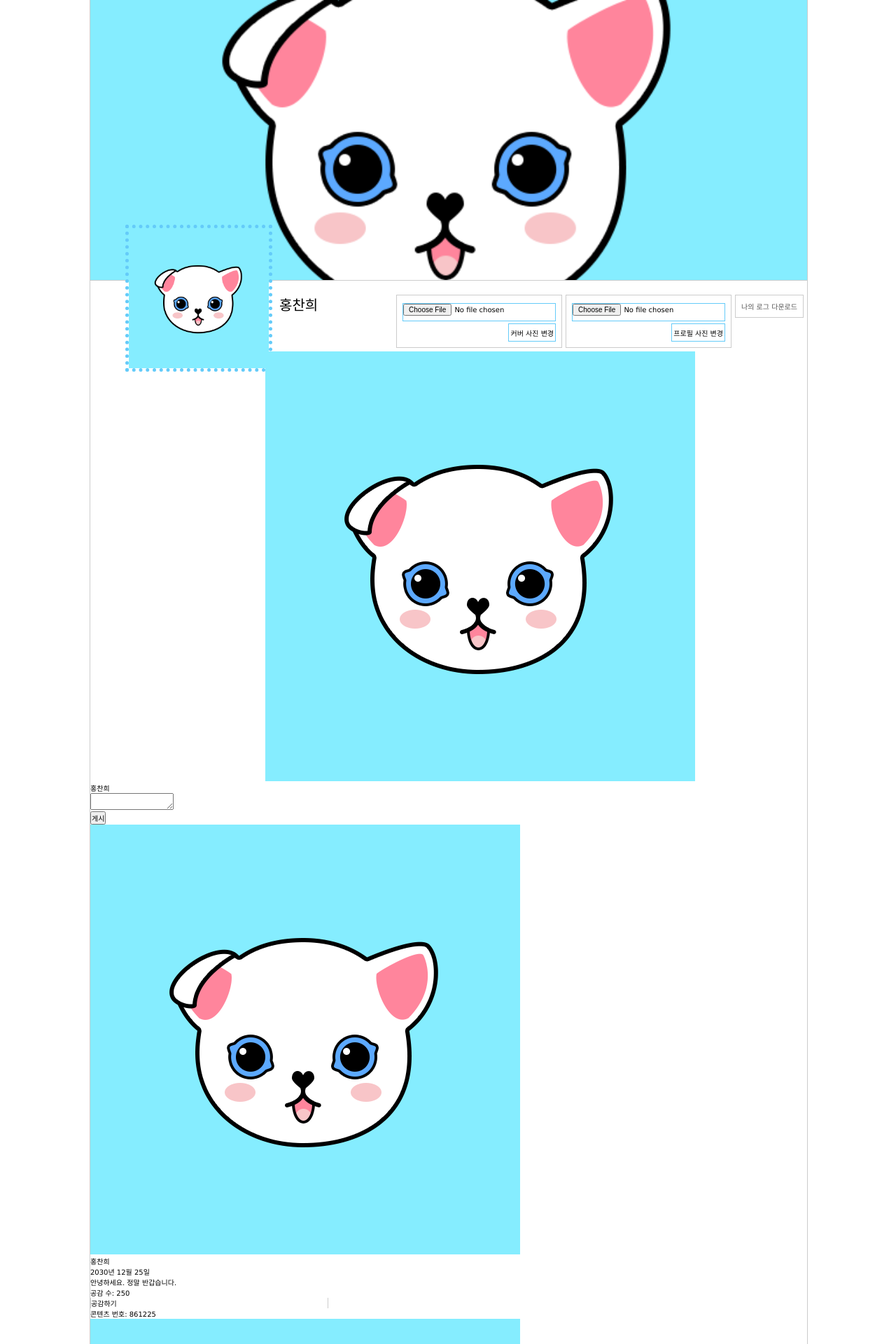
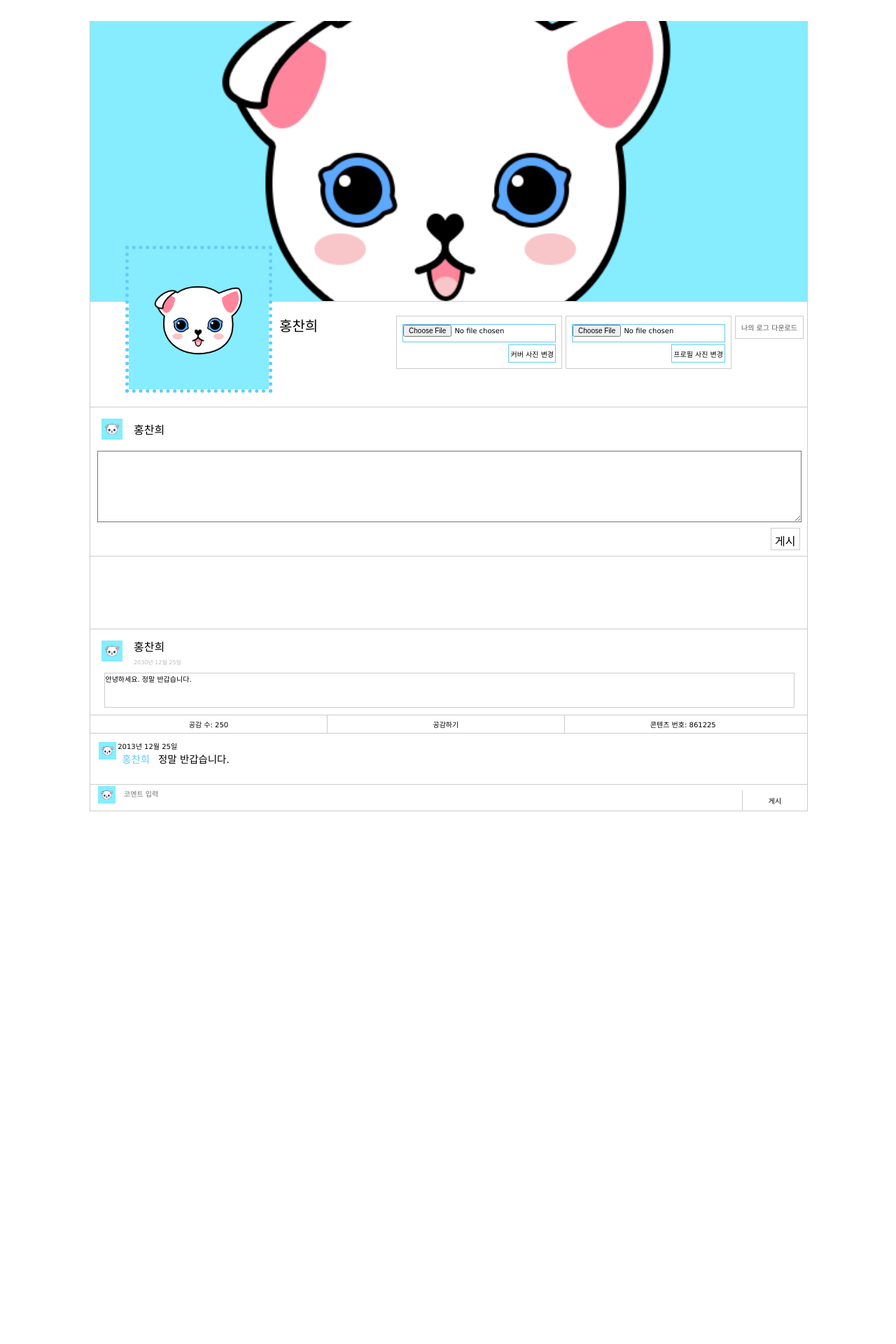
Before and after one commit to ghdcksgml1/First_web_project, a PHP site: page /me.html in a window 1280 px wide. Shown: the top 1920 px of the page at 70% size. After the commit the page ends 1159 px from the top, so only its background shows below. Run offline with PHP 8.4, Linux system fonts and the light colour scheme.

Commit message:
2021.07.24

```diff
--- a/css/me.css
+++ b/css/me.css
@@ -43,113 +43,333 @@
   text-align: center;
   cursor: pointer;
 }
-.myButtonBox a{
-  color:#555;
+.myButtonBox a {
+  color: #555;
 }
-.photoBox{
-  clear:both;
-  float:right;
-  margin-top:3px;
-  border:1px solid #64cbf9
+.photoBox {
+  clear: both;
+  float: right;
+  margin-top: 3px;
+  border: 1px solid #64cbf9;
 }
-.myButtonBox .photoSelectorBtn{
-  width:70%;
-  height:24px;
+.myButtonBox .photoSelectorBtn {
+  width: 70%;
+  height: 24px;
 }
-#myProfilePhotoUploadBtn, #myCoverPhotoUploadBtn{
-  float:right;
-  height:24px;
-  padding:0 2px 0 2px;
+#myProfilePhotoUploadBtn,
+#myCoverPhotoUploadBtn {
+  float: right;
+  height: 24px;
+  padding: 0 2px 0 2px;
 }
 /* 다음 코드는 현재 꾸미려는 부분 외에는 우선 안 보이게 처리하기 위함 */
-#myContent{
-  _display:none;
+#myContent {
+  _display: none;
 }
 
 /* mobile base */
-@media screen and (min-width:0px) and (max-width:1199px){
-  #name{width:100%}
-}
-
-@media screen and (min-width:320px) and (max-width:374px){
-  #myProfilePhoto{
-    width:80px;
-    max-height:100px;
-  }
-}
-@media screen and (min-width:375px) and (max-width:399px){
-  #myProfilePhoto{
-    width:80px;
-    max-height:100px;
-  }
-  #myWallPhoto{
-    height:170px;
+@media screen and (min-width: 0px) and (max-width: 1199px) {
+  #name {
+    width: 100%;
   }
 }
 
-@media screen and (min-width:400px) and (max-width:500px){
-  #myProfilePhoto{
-    width:100px;
-    max-height:120px;
+@media screen and (min-width: 320px) and (max-width: 374px) {
+  #myProfilePhoto {
+    width: 80px;
+    max-height: 100px;
   }
-  #myWallPhoto{
-    height:200px;
+}
+@media screen and (min-width: 375px) and (max-width: 399px) {
+  #myProfilePhoto {
+    width: 80px;
+    max-height: 100px;
+  }
+  #myWallPhoto {
+    height: 170px;
   }
 }
 
-@media screen and (min-width:501px) and (max-width:700px){
-  #myProfilePhoto{
-    width:150px;
-    max-height:170px;
+@media screen and (min-width: 400px) and (max-width: 500px) {
+  #myProfilePhoto {
+    width: 100px;
+    max-height: 120px;
   }
-  #myWallPhoto{
-    height:300px;
+  #myWallPhoto {
+    height: 200px;
   }
 }
 
-@media screen and (min-width:427px) and (max-width:729px){
-  .myButtonBox{clear:both;}
+@media screen and (min-width: 501px) and (max-width: 700px) {
+  #myProfilePhoto {
+    width: 150px;
+    max-height: 170px;
+  }
+  #myWallPhoto {
+    height: 300px;
+  }
 }
-@media screen and (min-width:500px){
-  .likeNum{
-    clear:both;
-    width:33%;
-    cursor:pointer;
-    border:none;
+
+@media screen and (min-width: 427px) and (max-width: 729px) {
+  .myButtonBox {
+    clear: both;
   }
-  .likeBtn{
-    width:33%;
-    cursor:pointer;
-    border-left:1px solid #ccc;
-    border-right:1px solid #ccc;
+}
+@media screen and (min-width: 500px) {
+  .likeNum {
+    clear: both;
+    width: 33%;
+    cursor: pointer;
+    border: none;
   }
-  .contentsID{
-    width:33%;
-    cursor:pointer;
+  .likeBtn {
+    width: 33%;
+    cursor: pointer;
+    border-left: 1px solid #ccc;
+    border-right: 1px solid #ccc;
+  }
+  .contentsID {
+    width: 33%;
+    cursor: pointer;
   }
 }
 
 /* pc */
-@media screen and (min-width:1200px){
-  #myProfilePhoto{
-    float:left;
-    width:200px;
-    margin-left:50px;
+@media screen and (min-width: 1200px) {
+  #myProfilePhoto {
+    float: left;
+    width: 200px;
+    margin-left: 50px;
   }
-  #myProfilePhoto img{
-    float:left;
-    width:100%;
+  #myProfilePhoto img {
+    float: left;
+    width: 100%;
     margin-top: -40%;
-    border:5px dotted #64cbf9;
+    border: 5px dotted #64cbf9;
   }
-  #name{
-    float:left;
-    color:#000;
-    font-size:2em;
-    margin-left:20px;
+  #name {
+    float: left;
+    color: #000;
+    font-size: 2em;
+    margin-left: 20px;
     margin-top: 3px;
   }
-  #writing{
-    margin-top:20px;
+  #writing {
+    margin-top: 20px;
   }
 }
+
+#container {
+  clear: both;
+  width: 80%;
+  margin: 30px auto 0;
+}
+#writing {
+  clear: both;
+  float: left;
+  width: 100%;
+  border-top: 1px solid #ccc;
+  border-bottom: 1px solid #ccc;
+  margin-bottom: 10%;
+}
+#writing .me img {
+  float: left;
+  width: 30px;
+  margin: 1rem;
+}
+#writing .me p {
+  float: left;
+  font-size: 1rem;
+  margin: 1.2rem 0 0 0;
+}
+
+#writing textarea {
+  float: left;
+  width: 98%;
+  margin-left: 1%;
+  height: 100px;
+  border-radius: 0;
+}
+
+#writing #inputBox {
+  clear: both;
+  float: right;
+  width: 40px;
+  height: 1.9rem;
+  border: 1px solid #ccc;
+  margin: 0.5rem 1%;
+  color: #fff;
+  background: #fff;
+}
+#writing #inputBox input {
+  float: left;
+  width: 100%;
+  border: none;
+  color: #000;
+  font-size: 1rem;
+  background: #fff;
+  margin-top: 5px;
+}
+
+.reading {
+  clear: both;
+  float: left;
+  width: 100%;
+  border-top: 1px solid #ccc;
+  border-bottom: 1px solid #ccc;
+}
+
+.reading .writerArea img {
+  clear: both;
+  float: left;
+  width: 30px;
+  margin: 1rem;
+}
+.reading .writingInfo {
+  float: left;
+}
+.reading .writingInfo p {
+  clear: both;
+  float: left;
+  font-size: 1rem;
+  margin-top: 12px;
+}
+.reading .writingData {
+  clear: both;
+  float: left;
+  margin: 0.3rem 0 0;
+  font-size: 0.5rem;
+  color: #bbb;
+}
+
+.content {
+  float: left;
+  width: 96%;
+  min-height: 48px;
+  margin-left: 2%;
+  border: 1px solid #ccc;
+}
+
+.likeArea {
+  clear: both;
+  float: left;
+  width: 100%;
+  margin-top: 10px;
+  border-top: 1px solid #ccc;
+  border-bottom: 1px solid #ccc;
+}
+.likeArea div {
+  padding: 5px 0;
+  text-align: center;
+}
+.likeNum {
+  clear: both;
+  float: left;
+  width: 33%;
+}
+.likeBtn {
+  float: left;
+  width: 33%;
+  border-right: 1px solid #ccc;
+}
+.contentsID {
+  float: left;
+  width: 33%;
+}
+
+.myCommentArea {
+  float: left;
+  width: 100%;
+}
+.myCommentArea img {
+  float: left;
+  width: 25px;
+  margin: 2px;
+}
+.commentBox {
+  clear: both;
+  float: left;
+  width: 98%;
+  padding: 1%;
+  font-size: 1.2em;
+}
+.myCommentArea .inputBox {
+  float: left;
+  width: 100%;
+  margin-top: 16px;
+  border-top: 1px solid #ccc;
+}
+.inputComment {
+  float: left;
+  width: 70%;
+  height: 26px;
+  margin-left: 10px;
+  border: none;
+  background: #fff;
+}
+
+.regCommentBox {
+  float: right;
+  width: 9%;
+  height: 29px;
+  border-left: 1px solid #ccc;
+  background: #fff;
+}
+/* 음.. */
+.regCommentBox {
+  float: left;
+  width: 100%;
+  border: none;
+  color: #000;
+  background: none;
+  margin-top: 8px;
+}
+.commentPoster,
+.writtenComment {
+  float: left;
+  font-size: 1.2em;
+  margin-left: 6px;
+}
+
+.commentBox .commentPoster {
+  color: #64cbf9;
+  margin-right: 6px;
+}
+
+.regCommentBox {
+  float: right;
+  width: 9%;
+  height: 29px;
+  border-left: 1px solid #ccc;
+  background: #fff;
+}
+.regCommentBtn {
+  float: left;
+  width: 100%;
+  height: 29px;
+  border: none;
+  color: #000;
+  background: none;
+  cursor: pointer;
+}
+
+.inputBox {
+  float: left;
+  width: 100%;
+  margin-top: 16px;
+  border-top: 1px solid #ccc;
+}
+.inputBox img {
+  float: left;
+  width: 25px;
+  margin: 2px 2px 2px 11px;
+}
+
+#noContents {
+  clear: both;
+  float: left;
+  width: 100%;
+  text-align: center;
+  padding: 10px 0 10px 0;
+  display: none;
+}
--- a/me.html
+++ b/me.html
@@ -69,12 +69,13 @@
                 <div class="reading">
                     <div class="writerArea">
                         <img src="./images/me/happyCat.png"/>
-                        <div class="writingInfo"></div>
+                        <div class="writingInfo">
                             <p>홍찬희</p>
                             <div class="writingData">2030년 12월 25일</div>
                         </div>
                     </div>
                     <span class="content">안녕하세요. 정말 반갑습니다.</span>
+
 
                     <div class="likeArea">
                         <div class="likeNum likes861225" style="background:#fff">공감 수: 250</div>
@@ -97,6 +98,7 @@
                             <input type="button" class="regCommentBtn" id="comments861225" value="게시"/>
                         </div>
                     </div>
+                </div>
                     <!-- end of timeline -->
             </div>
             <input type="hidden" name="page" id="page" value="1"/>
@@ -106,5 +108,6 @@
         </div>
     </div>
 </body>
+<script src="/js/me.js"></script>
 
 </html>
```
Also changed, not shown: js/me.js (added), 1 other file. Lines whose indentation alone changed are shown as unchanged.
